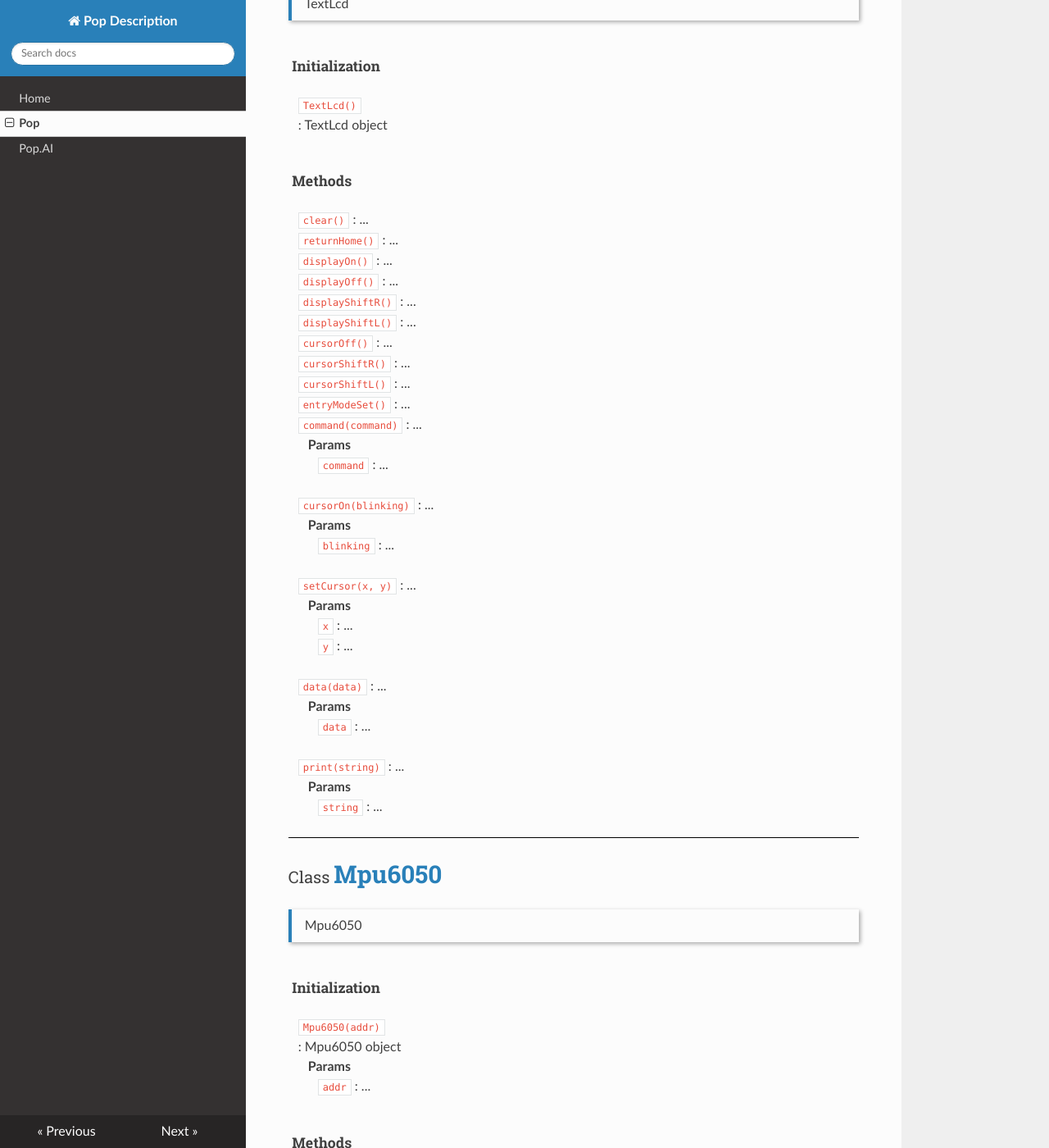
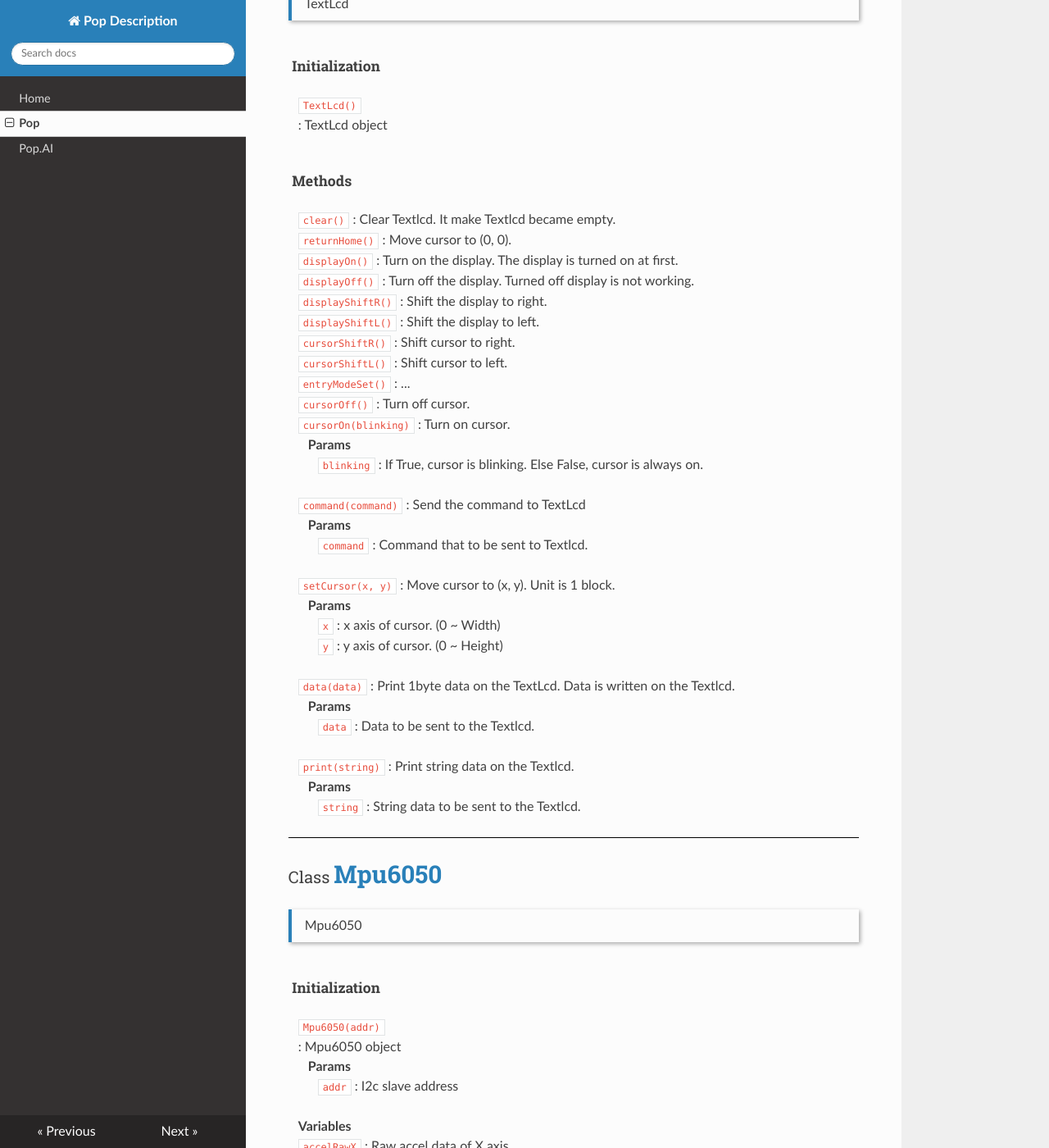
Before and after one commit to hbe-dev/pop_docs, an MkDocs documentation site: the page built from docs/pop.md, in a window 1280 px wide and 1400 px high, scrolled down 21321 px. Shown: the whole window at 82% size. Built offline with MkDocs 1.6.1, drawn with Linux system fonts in a browser that asks for light colours; nearby versions of some CDN libraries; some of the changed text lies outside the part shown.

Commit message:
Update pop.md
Update Textlcd, Mpu6050 class

```diff
--- a/docs/pop.md
+++ b/docs/pop.md
@@ -752,36 +752,36 @@ from pop import *
 
 <h5>&emsp;Methods</h5>
 
-&emsp;<code class="code_accent">clear()</code> : ...
-&emsp;<code class="code_accent">returnHome()</code> : ...
-&emsp;<code class="code_accent">displayOn()</code> : ...
-&emsp;<code class="code_accent">displayOff()</code> : ...
-&emsp;<code class="code_accent">displayShiftR()</code> : ...
-&emsp;<code class="code_accent">displayShiftL()</code> : ...
-&emsp;<code class="code_accent">cursorOff()</code> : ...
-&emsp;<code class="code_accent">cursorShiftR()</code> : ...
-&emsp;<code class="code_accent">cursorShiftL()</code> : ...
+&emsp;<code class="code_accent">clear()</code> : Clear Textlcd. It make Textlcd became empty.
+&emsp;<code class="code_accent">returnHome()</code> : Move cursor to (0, 0).
+&emsp;<code class="code_accent">displayOn()</code> : Turn on the display. The display is turned on at first.
+&emsp;<code class="code_accent">displayOff()</code> : Turn off the display. Turned off display is not working.
+&emsp;<code class="code_accent">displayShiftR()</code> : Shift the display to right.
+&emsp;<code class="code_accent">displayShiftL()</code> : Shift the display to left.
+&emsp;<code class="code_accent">cursorShiftR()</code> : Shift cursor to right.
+&emsp;<code class="code_accent">cursorShiftL()</code> : Shift cursor to left.
 &emsp;<code class="code_accent">entryModeSet()</code> : ...
-&emsp;<code class="code_accent">command(command)</code> : ...<br>
+&emsp;<code class="code_accent">cursorOff()</code> : Turn off cursor.
+&emsp;<code class="code_accent">cursorOn(blinking)</code> : Turn on cursor.<br>
 &emsp;&emsp;**Params**
-&emsp;&emsp;&emsp;`command` : ...
+&emsp;&emsp;&emsp;`blinking` : If True, cursor is blinking. Else False, cursor is always on.
 
-&emsp;<code class="code_accent">cursorOn(blinking)</code> : ...<br>
+&emsp;<code class="code_accent">command(command)</code> : Send the command to TextLcd<br>
 &emsp;&emsp;**Params**
-&emsp;&emsp;&emsp;`blinking` : ...
+&emsp;&emsp;&emsp;`command` : Command that to be sent to Textlcd.
 
-&emsp;<code class="code_accent">setCursor(x, y)</code> : ...<br>
+&emsp;<code class="code_accent">setCursor(x, y)</code> : Move cursor to (x, y). Unit is 1 block.<br>
 &emsp;&emsp;**Params**
-&emsp;&emsp;&emsp;`x` : ...
-&emsp;&emsp;&emsp;`y` : ...
+&emsp;&emsp;&emsp;`x` : x axis of cursor. (0 ~ Width)
+&emsp;&emsp;&emsp;`y` : y axis of cursor. (0 ~ Height)
 
-&emsp;<code class="code_accent">data(data)</code> : ...<br>
+&emsp;<code class="code_accent">data(data)</code> : Print 1byte data on the TextLcd. Data is written on the Textlcd.<br>
 &emsp;&emsp;**Params**
-&emsp;&emsp;&emsp;`data` : ...
+&emsp;&emsp;&emsp;`data` : Data to be sent to the Textlcd.
 
-&emsp;<code class="code_accent">print(string)</code> : ...<br>
+&emsp;<code class="code_accent">print(string)</code> : Print string data on the Textlcd.<br>
 &emsp;&emsp;**Params**
-&emsp;&emsp;&emsp;`string` : ...
+&emsp;&emsp;&emsp;`string` : String data to be sent to the Textlcd.
 
 ---
 
@@ -792,12 +792,26 @@ from pop import *
 
 &emsp;<code class="code_accent">Mpu6050(addr)</code> <br>&emsp;: Mpu6050 object<br>
 &emsp;&emsp;**Params**
-&emsp;&emsp;&emsp;`addr` : ...
+&emsp;&emsp;&emsp;`addr` : I2c slave address
+
+&emsp;**Variables**
+&emsp;<code class="code_accent">accelRawX</code> : Raw accel data of X axis.
+&emsp;<code class="code_accent">accelRawY</code> : Raw accel data of Y axis.
+&emsp;<code class="code_accent">accelRawZ</code> : Raw accel data of Z axis.
+&emsp;<code class="code_accent">accelScaledX</code> : Scaled accel data of X axis.
+&emsp;<code class="code_accent">accelScaledY</code> : Scaled accel data of Y axis.
+&emsp;<code class="code_accent">accelScaledZ</code> : Scaled accel data of Z axis.
+&emsp;<code class="code_accent">gyroRawX</code> : Raw gyro data of X axis.
+&emsp;<code class="code_accent">gyroRawY</code> : Raw gyro data of Y axis.
+&emsp;<code class="code_accent">gyroRawZ</code> : Raw gyro data of Z axis.
+&emsp;<code class="code_accent">gyroScaledX</code> : Scaled gyro data of X axis.
+&emsp;<code class="code_accent">gyroScaledY</code> : Scaled gyro data of Y axis.
+&emsp;<code class="code_accent">gyroScaledZ</code> : Scaled gyro data of Z axis.
 
 <h5>&emsp;Methods</h5>
 
-&emsp;<code class="code_accent">readAccel()</code> : ...
-&emsp;<code class="code_accent">readGyro()</code> : ...
+&emsp;<code class="code_accent">readAccel()</code> : Update accel variables.
+&emsp;<code class="code_accent">readGyro()</code> : Update gyro variables.
 
 ---
 
```
